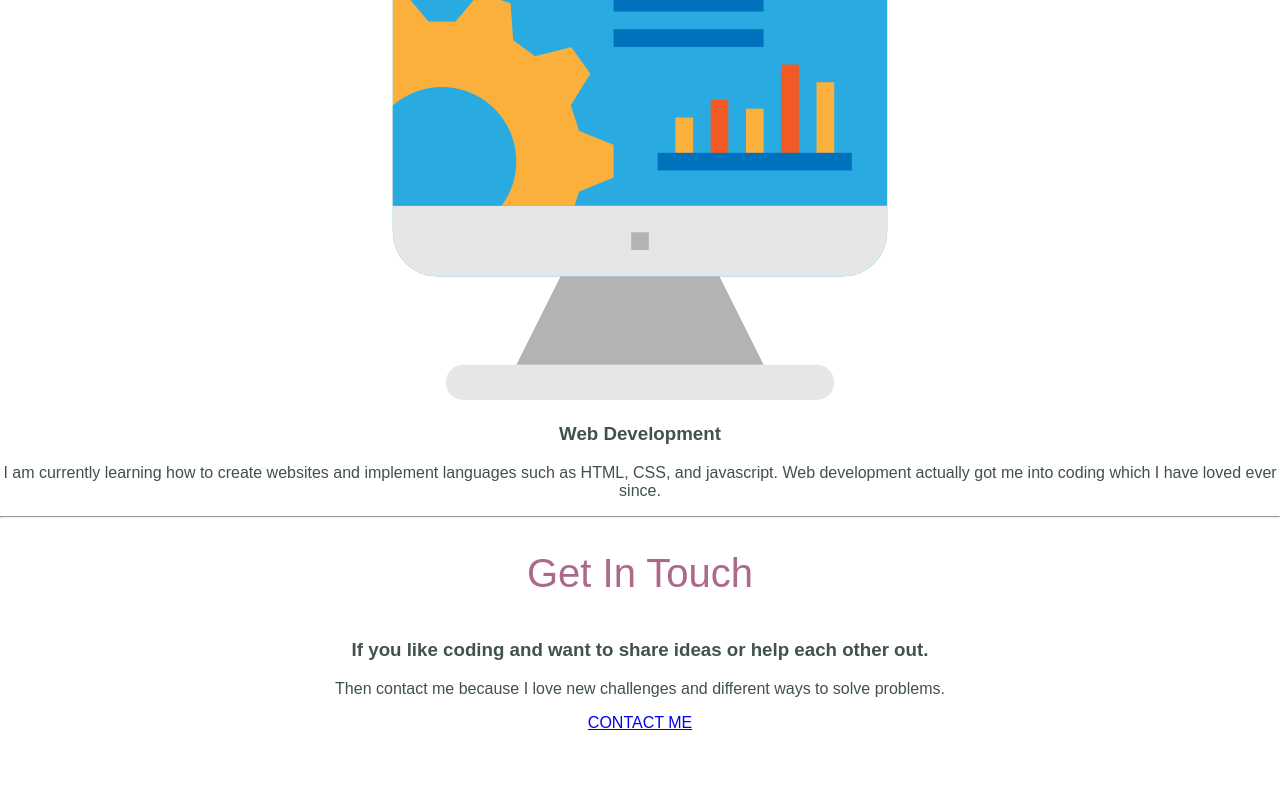
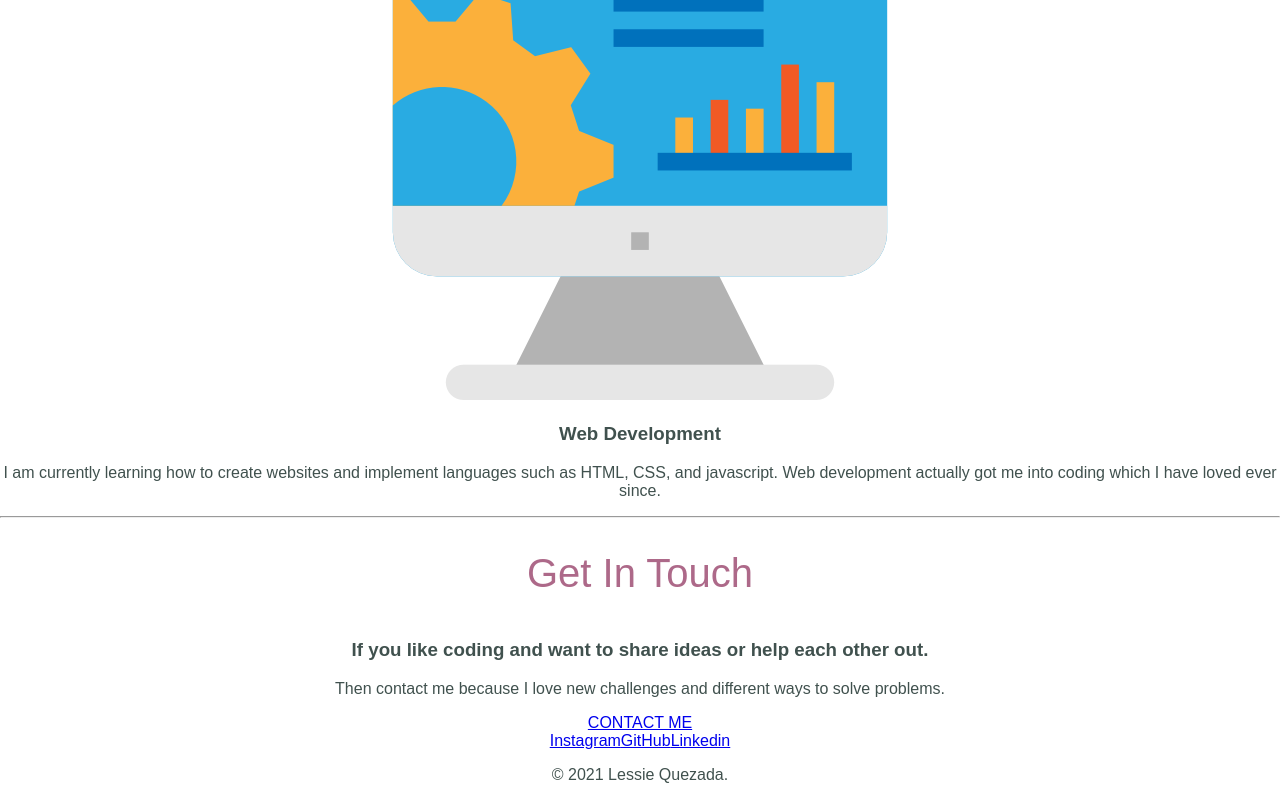
Before and after one commit to Lessie06/Lessie06.github.io, a React (Create React App) app: page / in a window 1280 px wide. Shown: the part 1779-2579 px from the top of the page. Before the commit the page ends 2511 px from the top, so only its background shows below. Built offline with nearby package versions, Linux system fonts and the light colour scheme.

Commit message:
Added a few links to the footer of the page.

```diff
--- a/src/components/HomePage.js
+++ b/src/components/HomePage.js
@@ -54,14 +54,33 @@ class HomePage extends React.Component {
           </div>
           <hr></hr>
           <div class="contact-me">
-      <h2>Get In Touch</h2>
-      <h3>If you like coding and want to share ideas or help each other out.</h3>
-      <p class="contact-message">Then contact me because I love new challenges and different ways to solve problems.</p>
-      <a class="btn" href="contactme.html">CONTACT ME</a>
-
-    </div>
-
-
+            <h2>Get In Touch</h2>
+            <h3>
+              If you like coding and want to share ideas or help each other out.
+            </h3>
+            <p class="contact-message">
+              Then contact me because I love new challenges and different ways
+              to solve problems.
+            </p>
+            <a class="btn" href="contactme.html">
+              CONTACT ME
+            </a>
+          </div>
+          <div class="bottom-container">
+            <a class="footer-link" href="https://www.instagram.com/lessie07/">
+              Instagram
+            </a>
+            <a class="footer-link" href="https://github.com/Lessie06/">
+              GitHub
+            </a>
+            <a
+              class="footer-link"
+              href="www.linkedin.com/in/lessie-quezada"
+            >
+              Linkedin
+            </a>
+            <p class="copyright">© 2021 Lessie Quezada.</p>
+          </div>
         </div>
       </div>
     );
```
